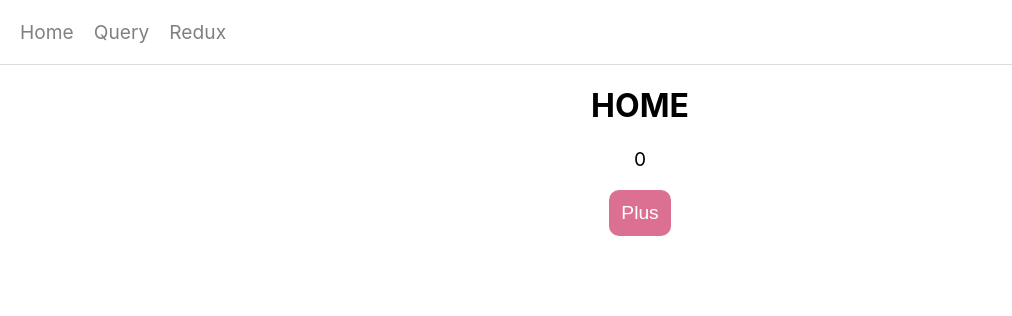
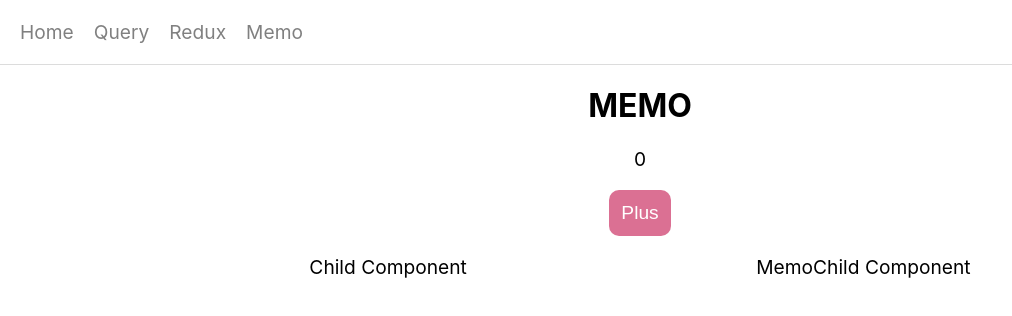
Before and after one commit to socratone/react-rerendering-test, a React (Create React App) app: page /memo in a window 1280 px wide. Shown: the top 316 px of the page, without its empty margins (0-1012 px from the left). Built offline with nearby package versions, Linux system fonts and the light colour scheme.

Commit message:
React.memo 추가

```diff
--- a/src/App.js
+++ b/src/App.js
@@ -8,6 +8,7 @@ import Main from './components/Main';
 import Home from './components/Home';
 import Query from './components/Query';
 import Redux from './components/Redux';
+import Memo from './components/Memo';
 
 const queryClient = new QueryClient();
 
@@ -23,6 +24,7 @@ function App() {
               <NavItem path="/">Home</NavItem>
               <NavItem path="/query">Query</NavItem>
               <NavItem path="/redux">Redux</NavItem>
+              <NavItem path="/memo">Memo</NavItem>
             </Nav>
             <Main>
               <Switch>
@@ -31,6 +33,9 @@ function App() {
                 </Route>
                 <Route path="/redux">
                   <Redux />
+                </Route>
+                <Route path="/memo">
+                  <Memo />
                 </Route>
                 <Route path="/">
                   <Home />
--- /dev/null
+++ b/src/components/Child.js
@@ -0,0 +1,13 @@
+import React from 'react';
+
+const Child = () => {
+  console.log('Child 컴포넌트 호출');
+
+  return (
+    <div>
+      <p>Child Component</p>
+    </div>
+  );
+};
+
+export default Child;
--- /dev/null
+++ b/src/components/Memo.js
@@ -0,0 +1,34 @@
+import React, { useState } from 'react';
+import styled from 'styled-components';
+import Child from './Child';
+import MemoChild from './MemoChild';
+import Button from './common/Button';
+
+const Row = styled.div`
+  display: flex;
+  justify-content: space-evenly;
+`;
+
+const Memo = () => {
+  console.log('Memo 컴포넌트 호출');
+
+  const [number, setNumber] = useState(0);
+
+  const handleClick = () => {
+    setNumber(number + 1);
+  };
+
+  return (
+    <div>
+      <h1>MEMO</h1>
+      <p>{number}</p>
+      <Button onClick={handleClick}>Plus</Button>
+      <Row>
+        <Child />
+        <MemoChild />
+      </Row>
+    </div>
+  );
+};
+
+export default Memo;
--- /dev/null
+++ b/src/components/MemoChild.js
@@ -0,0 +1,13 @@
+import React from 'react';
+
+const MemoChild = () => {
+  console.log('MemoChild 컴포넌트 호출');
+
+  return (
+    <div>
+      <p>MemoChild Component</p>
+    </div>
+  );
+};
+
+export default React.memo(MemoChild);
```
